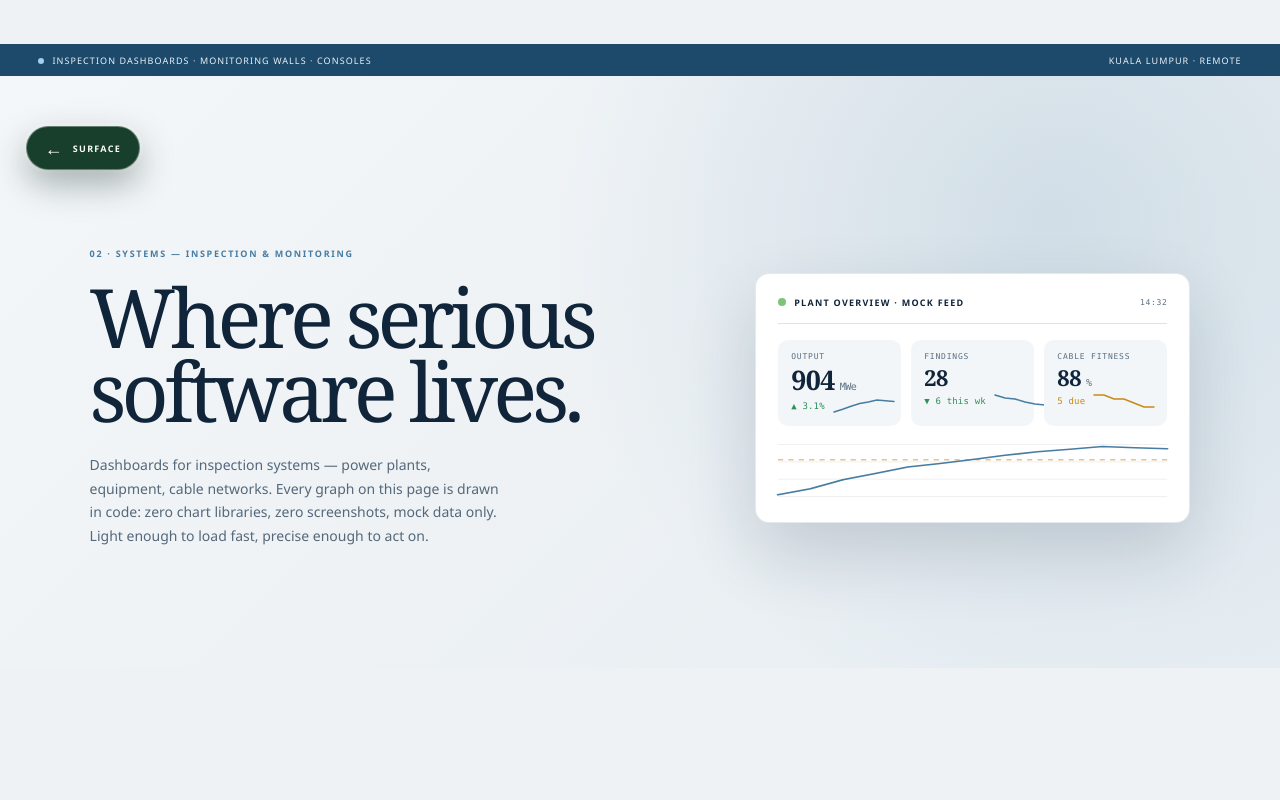
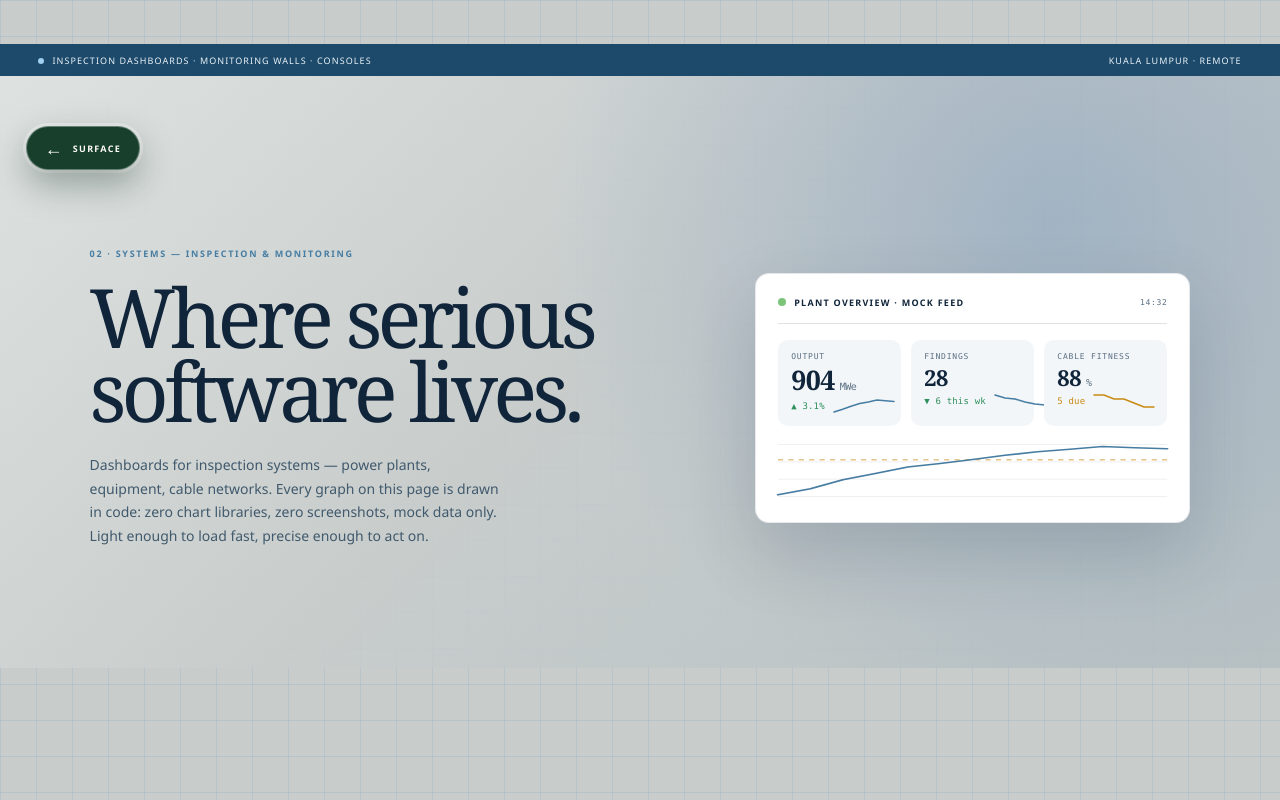
Before and after one commit to tuancookiez-hub/tuandev-portfolio, a React (Vite) app: page / in a window 1280 px wide. Both pictures are taken after a click on the button 493 px from the left and 410 px from the top of the page. Shown: the top 800 px of the page. Built offline with nearby package versions, Linux system fonts and the light colour scheme.

Commit message:
style: carry systems hover grid into world

```diff
--- a/src/styles/systems.css
+++ b/src/styles/systems.css
@@ -5,13 +5,14 @@
 
 .sys {
   position: relative;
-  --sys-paper: #eef2f5;
+  --sys-paper: #c8cdcc;
   --sys-card: #ffffff;
   --sys-ink: #10243a;
-  --sys-soft: #5a6f82;
+  --sys-soft: #40596c;
   --sys-line: rgba(16, 36, 58, .13);
   --sys-blue: #477da2;
   --sys-blue-deep: #1d4a6b;
+  --sys-grid: rgba(32, 93, 171, .09);
   --d-ink: #10243a;
   --d-soft: #5a6f82;
   --d-line: rgba(16, 36, 58, .12);
@@ -23,7 +24,11 @@
   --d-bad: #c4453c;
   min-height: 100dvh;
   color: var(--sys-ink);
-  background: var(--sys-paper);
+  background-color: var(--sys-paper);
+  background-image:
+    linear-gradient(var(--sys-grid) 1px, transparent 1px),
+    linear-gradient(90deg, var(--sys-grid) 1px, transparent 1px);
+  background-size: 36px 36px;
   font-family: "Segoe UI", system-ui, sans-serif;
 }
 .sys > * { position: relative; z-index: 5; }
@@ -61,8 +66,8 @@
   min-height: 74svh;
   padding: clamp(120px, 11vw, 170px) clamp(22px, 7vw, 108px) clamp(60px, 7vw, 100px);
   background:
-    radial-gradient(circle at 82% 24%, rgba(71, 125, 162, .16), transparent 44%),
-    linear-gradient(135deg, #f4f7fa 0%, var(--sys-paper) 46%, #e6edf2 100%);
+    radial-gradient(circle at 82% 24%, rgba(32, 93, 171, .2), transparent 44%),
+    linear-gradient(135deg, rgba(224, 228, 227, .9) 0%, rgba(200, 205, 204, .86) 46%, rgba(181, 191, 194, .9) 100%);
 }
 .sys-hero-copy > p,
 .sys-list-head > p {
@@ -81,7 +86,7 @@
 .sys-hero-copy > span {
   display: block;
   max-width: 52ch;
-  color: #54687a;
+  color: var(--sys-soft);
   font-size: 14px;
   line-height: 1.7;
 }
@@ -186,7 +191,7 @@
 
 .sys-faces {
   padding: clamp(85px, 11vw, 150px) clamp(22px, 7vw, 108px) 0;
-  background: var(--sys-paper);
+  background: transparent;
 }
 .sys-face { display: grid; grid-template-columns: minmax(0, 1fr); gap: 26px; }
 .sys-rise + .sys-rise {
@@ -525,7 +530,7 @@ text.ax-v {
 
 .sys-list {
   padding: clamp(85px, 11vw, 160px) clamp(22px, 7vw, 108px);
-  background: var(--sys-paper);
+  background: transparent;
 }
 .sys-list-head {
   display: grid;
@@ -535,7 +540,7 @@ text.ax-v {
   margin-bottom: 50px;
 }
 .sys-list-head h2 { color: var(--sys-ink); font: clamp(36px, 4.4vw, 66px)/1.02 Georgia, serif; letter-spacing: -.05em; }
-.sys-list-head > span { color: #5a6f82; font-size: 12px; line-height: 1.7; }
+.sys-list-head > span { color: var(--sys-soft); font-size: 12px; line-height: 1.7; }
 
 .sys-card {
   display: grid;
@@ -584,7 +589,7 @@ text.ax-v {
 .sys-card-tag { margin-top: 14px; color: var(--sys-blue); font-size: 8px; font-weight: 800; letter-spacing: .16em; text-transform: uppercase; }
 .sys-card-copy h3 { margin-top: 10px; font: clamp(26px, 2.8vw, 42px)/1.05 Georgia, serif; letter-spacing: -.03em; }
 .sys-card-summary { margin-top: 12px; color: var(--sys-ink); font-weight: 650; font-size: 14px; }
-.sys-card-text { margin-top: 12px; max-width: 54ch; color: #5a6f82; font-size: 13px; line-height: 1.7; }
+.sys-card-text { margin-top: 12px; max-width: 54ch; color: var(--sys-soft); font-size: 13px; line-height: 1.7; }
 .sys-face-copy .sys-card-text { grid-column: 2; }
 
 .sys-contact {
```
